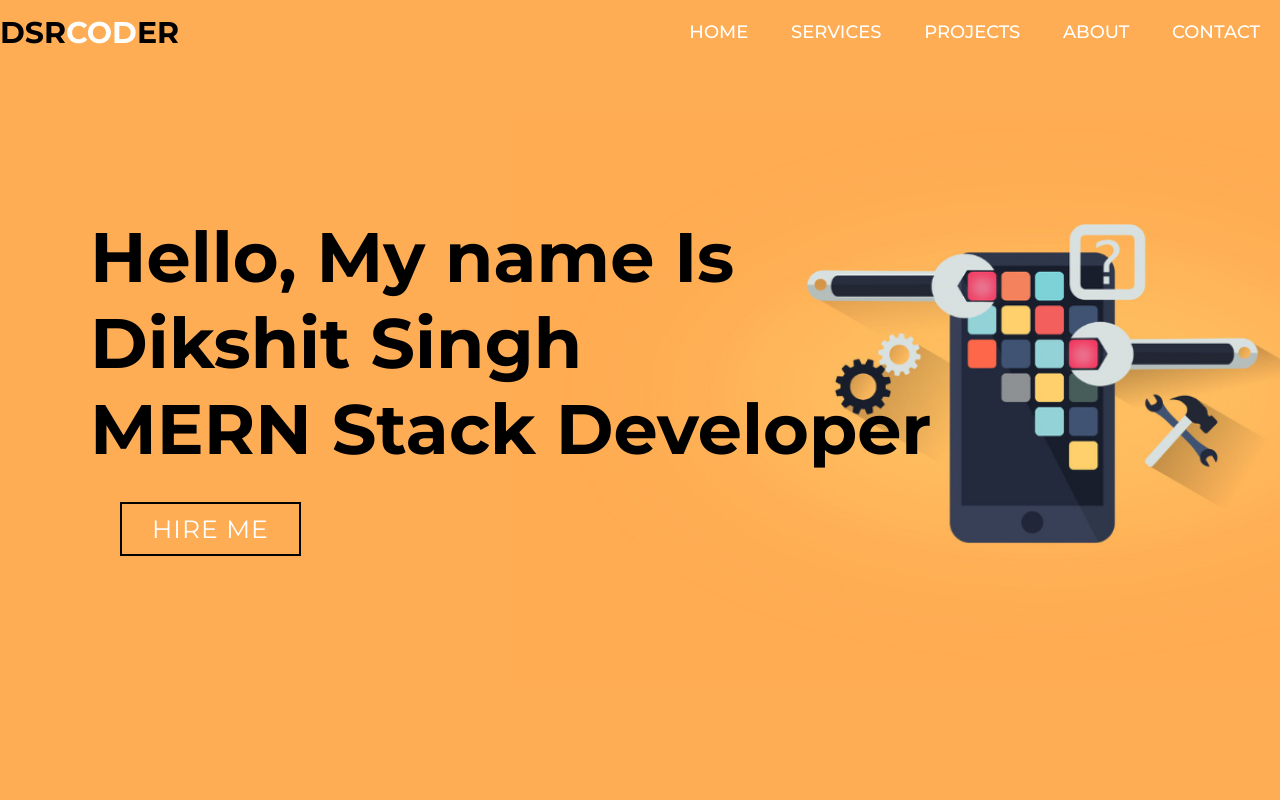
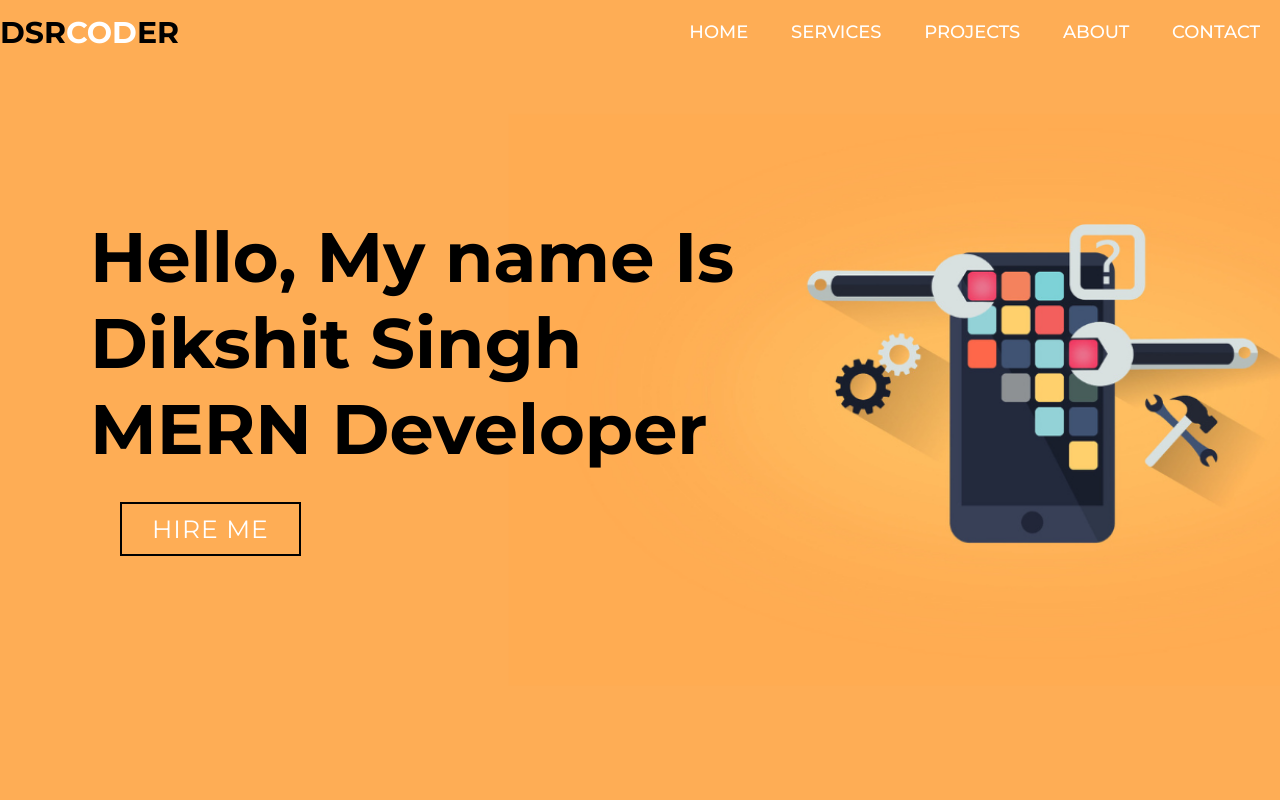
Before and after one commit to Dikshit-singh02/PortFolio_Website, a plain HTML site: page index.html in a window 1280 px wide. Shown: the top 800 px of the page. Drawn offline with Linux system fonts and the light colour scheme.

Commit message:
Update index.html

```diff
--- a/index.html
+++ b/index.html
@@ -40,7 +40,7 @@
             <div>
                 <h1>Hello, My name Is <span></span></h1>
                 <h1>Dikshit Singh <span></span></h1>
-                <h1>MERN Stack Developer <span></span></h1>
+                <h1>MERN Developer <span></span></h1>
                 <a href="https://docs.google.com/forms/d/e/1FAIpQLSd8epX4cGn4I8HhTlpRHZ8E38g8W1sPh1sbacQe0hS5XSeJBg/viewform?usp=dialog" type="button" class="cta">Hire Me</a>
             </div>
         </div>
```
